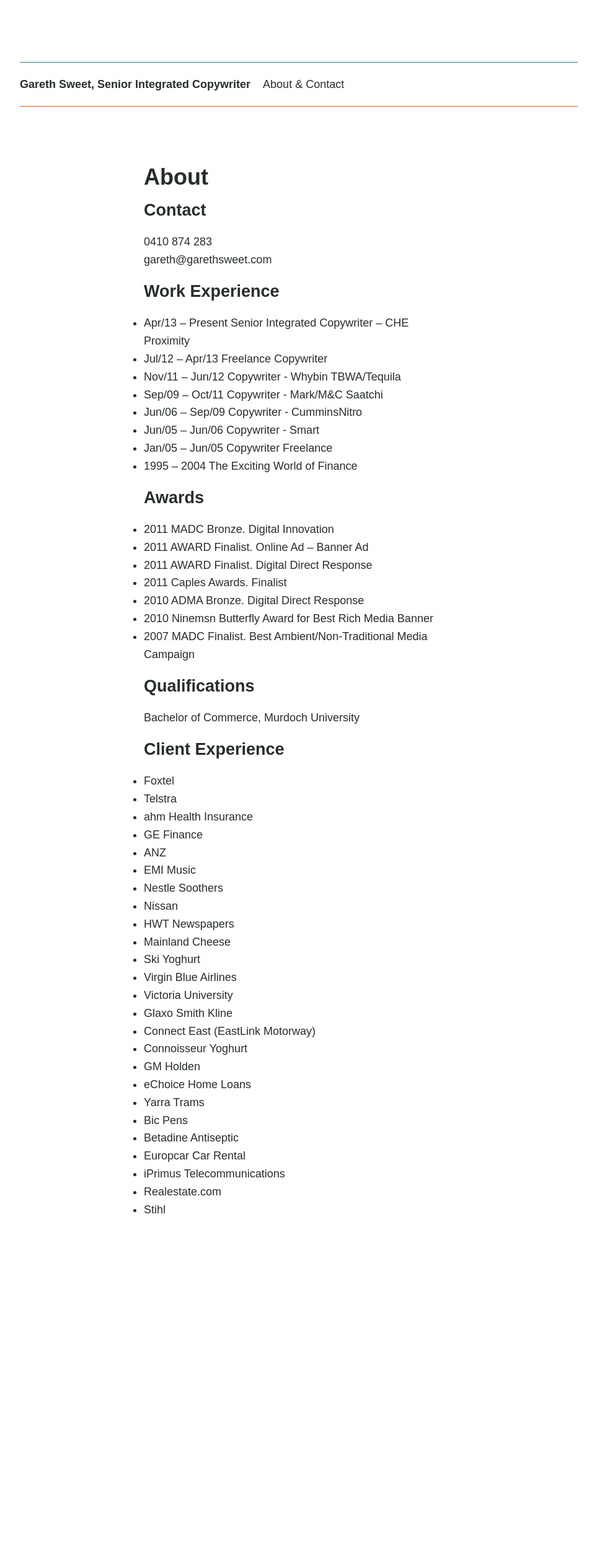
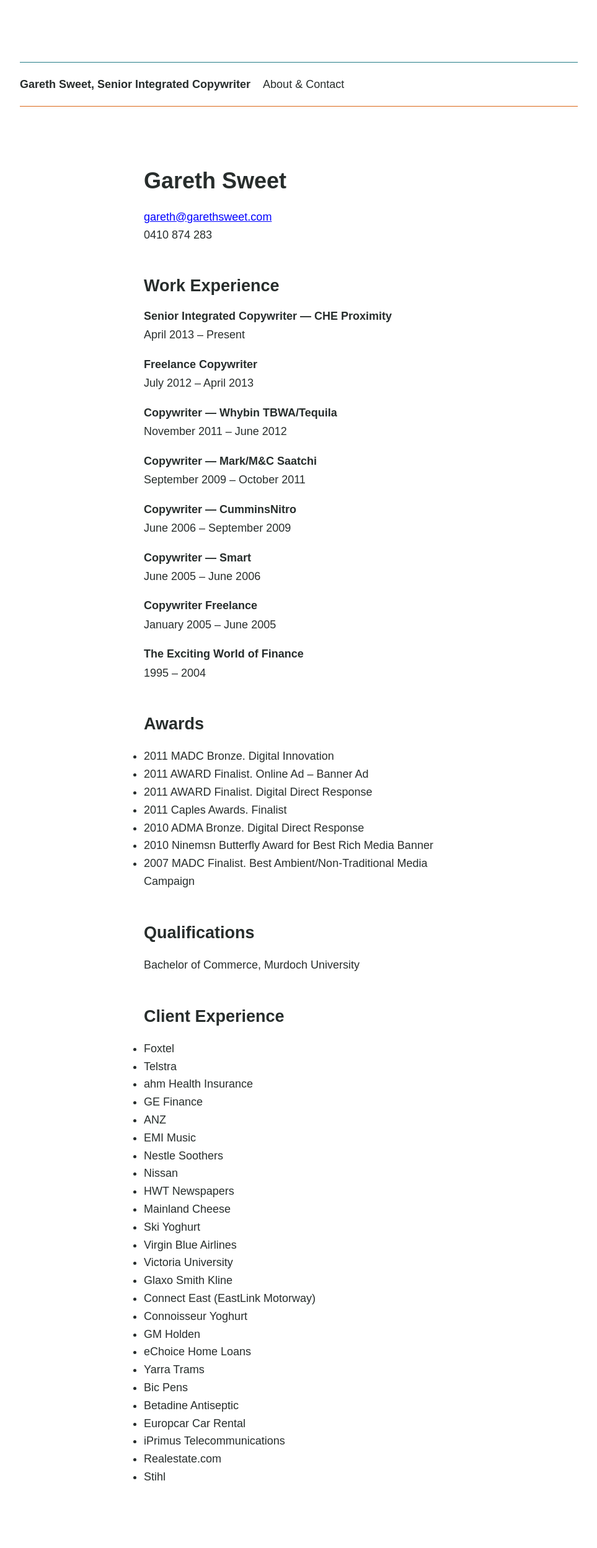
Before and after one commit to andytlr/g, a Jekyll site: the page built from about/index.md, in a window 1280 px wide. Shown: the whole page at 62% size, without its empty margins (158-1121 px from the left). Built offline with Jekyll 4.4.1, drawn with Linux system fonts in a browser that asks for light colours; nearby versions of some CDN libraries; before the commit the page ends 2066 px from its top, so only the background shows below that.

Commit message:
Format about better.

```diff
--- a/about/index.md
+++ b/about/index.md
@@ -1,24 +1,46 @@
 ---
 layout: page
-title: About
+title: Gareth Sweet
 class: about
 ---
 
-## Contact ##
-
+<gareth@garethsweet.com>
 0410 874 283
-gareth@garethsweet.com
 
 ## Work Experience ##
 
-* Apr/13 – Present  Senior Integrated Copywriter – CHE Proximity
-* Jul/12 – Apr/13   Freelance Copywriter
-* Nov/11 – Jun/12   Copywriter - Whybin TBWA/Tequila
-* Sep/09 – Oct/11   Copywriter - Mark/M&C Saatchi
-* Jun/06 – Sep/09   Copywriter - CumminsNitro
-* Jun/05 – Jun/06   Copywriter - Smart
-* Jan/05 – Jun/05   Copywriter Freelance
-* 1995 – 2004       The Exciting World of Finance
+#### Senior Integrated Copywriter --- CHE Proximity
+
+April 2013 -- Present
+
+#### Freelance Copywriter
+
+July 2012 -- April 2013
+
+#### Copywriter --- Whybin TBWA/Tequila
+
+November 2011 -- June 2012
+
+#### Copywriter --- Mark/M&C Saatchi
+
+September 2009 -- October 2011
+
+#### Copywriter --- CumminsNitro
+
+June 2006 -- September 2009
+
+#### Copywriter --- Smart
+
+June 2005 -- June 2006
+
+#### Copywriter Freelance
+
+January 2005 -- June 2005
+
+#### The Exciting World of Finance
+
+1995 -- 2004
+
 
 ## Awards ##
 
--- a/assets/styles.css
+++ b/assets/styles.css
@@ -22,6 +22,19 @@
 
 h1, h2, h3, h4, h5, h6 {
 	font-weight: bold !important;
+	line-height: 1.1;
+}
+
+h2 {
+	margin-top: 2em;
+}
+
+h4 {
+	margin-bottom: 0.3em;
+}
+
+p {
+	margin-top: 0.3em;
 }
 
 a {
@@ -142,6 +155,7 @@
 			font-size: 18px;
 			text-align: center;
 			margin: 0;
+			line-height: 70px;
 		}
 
 		.sitetitle a {
```
